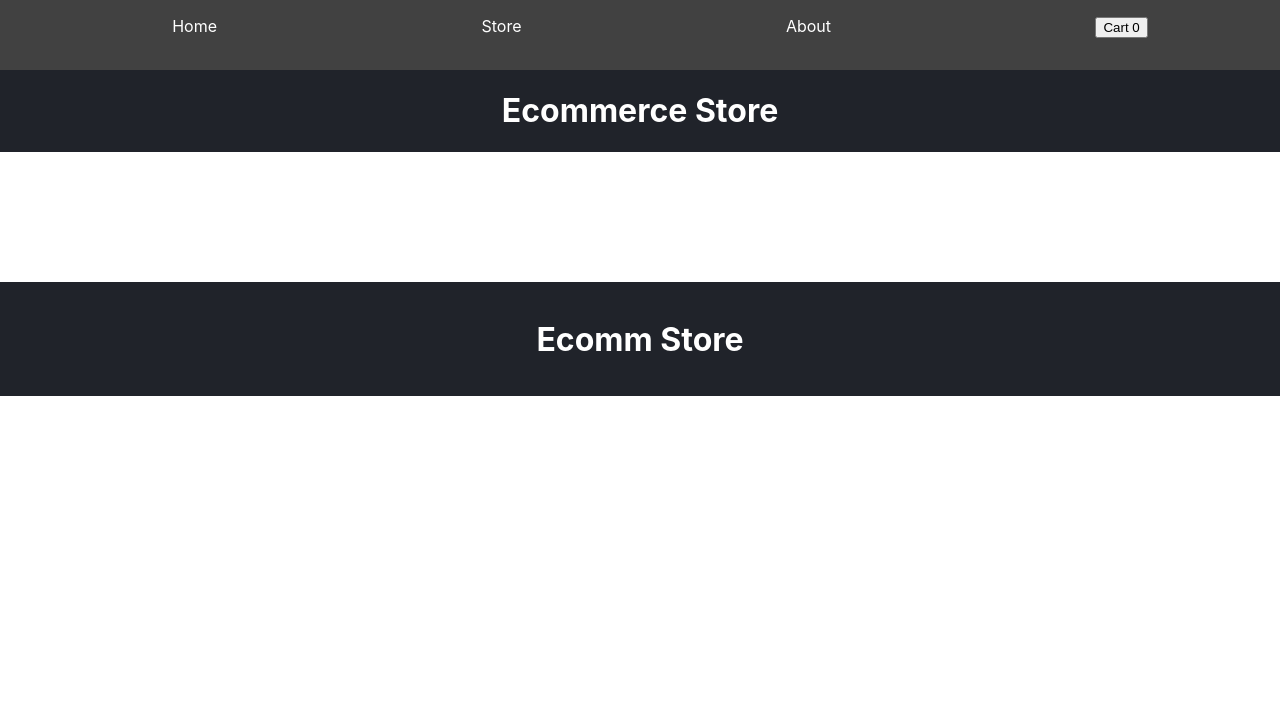
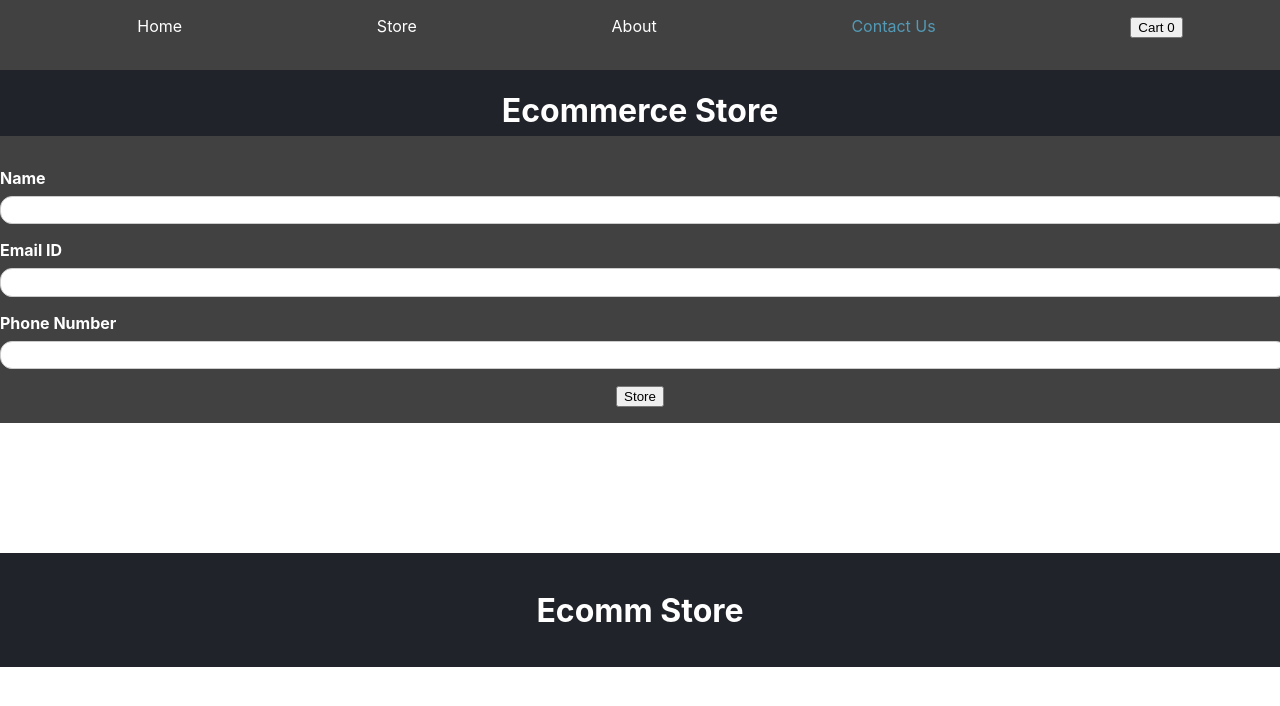
Before and after one commit to suryansh2206/Ecommerce-Website, a React (Create React App) app: page /contact in a window 1280 px wide. Shown: the top 706 px of the page. Built offline with nearby package versions, Linux system fonts and the light colour scheme.

Commit message:
ContactUs (storing contact details in firebase)

```diff
--- a/src/App.js
+++ b/src/App.js
@@ -10,6 +10,8 @@ import ContextProvider from "./Store/ContextProvider";
 import { Route, Routes } from "react-router-dom";
 import About from "./Pages/About";
 import Home from "./Pages/Home";
+import ContactUs from "./Pages/ContactUs";
+// import Store from './Pages/'
 // import { Button } from "bootstrap";
 
 const App = () => {
@@ -26,7 +28,8 @@ const App = () => {
       {isCartOpen && <Cart onClose={closeHandler} />}
       <Header onOpen={openHandler} />
       <Routes>
-        <Route path="/home" element={<Home />} />
+      <Route path="/home" element={<Home />} />
+        {/* <Route path="/store" /> */}
         <Route
           path="/"
           element={
@@ -39,6 +42,7 @@ const App = () => {
           }
         />
         <Route path="/about" element={<About />} />
+        <Route path="/contact" element={<ContactUs />} />
       </Routes>
       <Footer />
     </ContextProvider>
--- a/src/Components/Layout/Header.js
+++ b/src/Components/Layout/Header.js
@@ -2,7 +2,7 @@ import React, { Fragment, useContext } from "react";
 import Button from "../UI/Button";
 import "./Header.css";
 import CartContext from "../../Store/cart-context";
-import { NavLink } from "react-bootstrap";
+import { NavLink } from "react-router-dom";
 
 const Header = (props) => {
   const ctxobj = useContext(CartContext);
@@ -18,14 +18,17 @@ const Header = (props) => {
           {/* <li>Home</li>
           <li>Store</li>
           <li>About</li> */}
-          <NavLink className="link" to="/home">
-            <div>Home</div>
+          <NavLink activeClassName="active" className="link" to="/home">
+            <>Home</>
           </NavLink>
-          <NavLink className="link" to="/store">
-            <div>Store</div>
+          <NavLink activeClassName="active" className="link" to="/">
+            <>Store</>
           </NavLink>
-          <NavLink className="link" to="/about">
-            <div>About</div>
+          <NavLink activeClassName="active" className="link" to="/about">
+            <>About</>
+          </NavLink>
+          <NavLink activeClassName="active" className="link" to="/contact">
+            <>Contact Us</>
           </NavLink>
           <li>
             <Button onClick={props.onOpen}>Cart {totalQuantity}</Button>
--- /dev/null
+++ b/src/Pages/ContactUs.js
@@ -0,0 +1,55 @@
+import classes from "./ContactUs.module.css";
+import React, { useRef } from "react";
+
+function ContactUs() {
+  const nameRef = useRef("");
+  const emailRef = useRef("");
+  const numberRef = useRef("");
+
+  const submitHandler = async (event) => {
+    event.preventDefault();
+
+    // could add validation here...
+
+    const contact = {
+      name: nameRef.current.value,
+      email: emailRef.current.value,
+      number: numberRef.current.value,
+    };
+
+    const response = await fetch(
+      "https://react-http-a080a-default-rtdb.firebaseio.com/contacts.json",
+      {
+        method: "POST",
+        body: JSON.stringify(contact),
+        headers: {
+          "Content-Type": "application/json",
+        },
+      }
+    );
+    const data = await response.json();
+    console.log(data);
+  };
+
+  return (
+    <div className="container">
+      <form onSubmit={submitHandler}>
+        <div className={classes.control}>
+          <label htmlFor="name">Name</label>
+          <input type="text" id="name" ref={nameRef} />
+        </div>
+        <div className={classes.control}>
+          <label htmlFor="email">Email ID</label>
+          <input type="text" id="email" ref={emailRef}></input>
+        </div>
+        <div className={classes.control}>
+          <label htmlFor="number">Phone Number</label>
+          <input type="number" id="number" ref={numberRef} />
+        </div>
+        <button>Store</button>
+      </form>
+    </div>
+  );
+}
+
+export default ContactUs;
--- /dev/null
+++ b/src/Pages/ContactUs.module.css
@@ -0,0 +1,26 @@
+.control {
+    margin: 1rem 0;
+  }
+
+  .control label {
+    display: block;
+    font-weight: bold;
+    margin-bottom: 0.5rem;
+    text-align: left;
+  }
+
+  .control input,
+  .control textarea {
+    display: block;
+    width: 100%;
+    font: inherit;
+    padding: 0.2rem;
+    border-radius: 12px;
+    border: 1px solid #ccc;
+  }
+
+  .control input:focus,
+  .control textarea:focus {
+    outline: none;
+    border-color: #230052;
+  }
```
